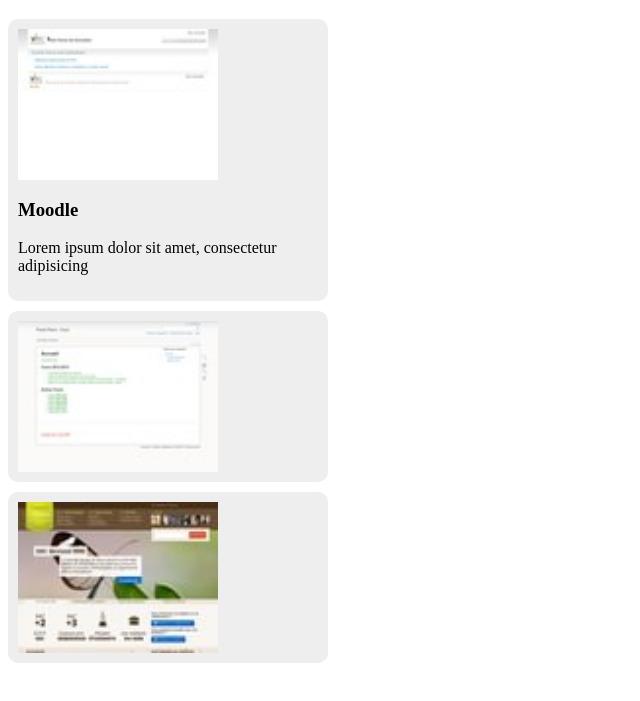
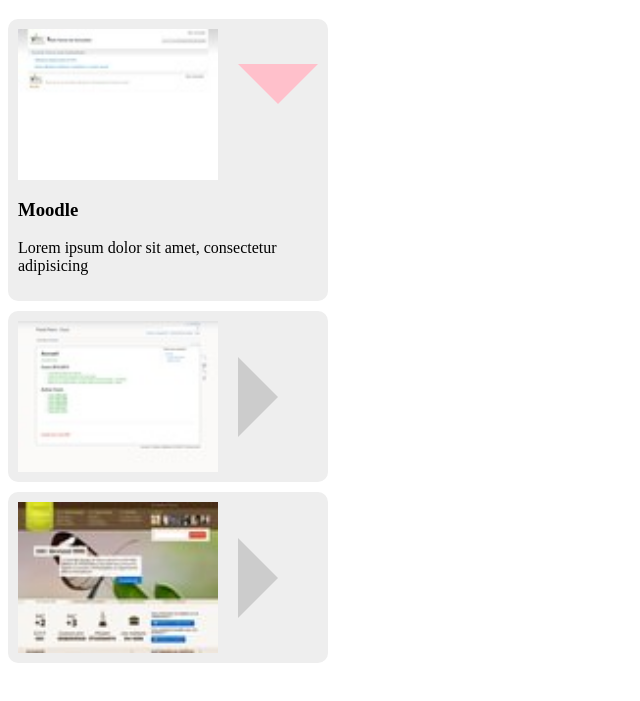
Before and after one commit to MMI-NFC-2026/sae105-r112-tp4-jeremyvcr, a plain HTML site: page index.html in a window 1280 px wide. Shown: the part 61-762 px from the top of the page, without its empty margins (0-640 px from the left). Drawn offline with Linux system fonts and the light colour scheme.

Commit message:
CSS : ajouter le triangle et sa rotation suivant open

```diff
--- a/src/css/components/accordeon.css
+++ b/src/css/components/accordeon.css
@@ -45,3 +45,18 @@
   width: 200px;
   height: auto;
 }
+
+/* TD 4 : un triangle formé par les bordures, puis tourné à l'ouverture. */
+.accordeon > details > summary::after {
+  content: "";
+  width: 0;
+  height: 0;
+  border: 40px solid transparent;
+  border-left-color: #ccc;
+  transition: transform 2s;
+}
+
+.accordeon > details[open] > summary::after {
+  border-left-color: pink;
+  transform: rotate(90deg);
+}
```
